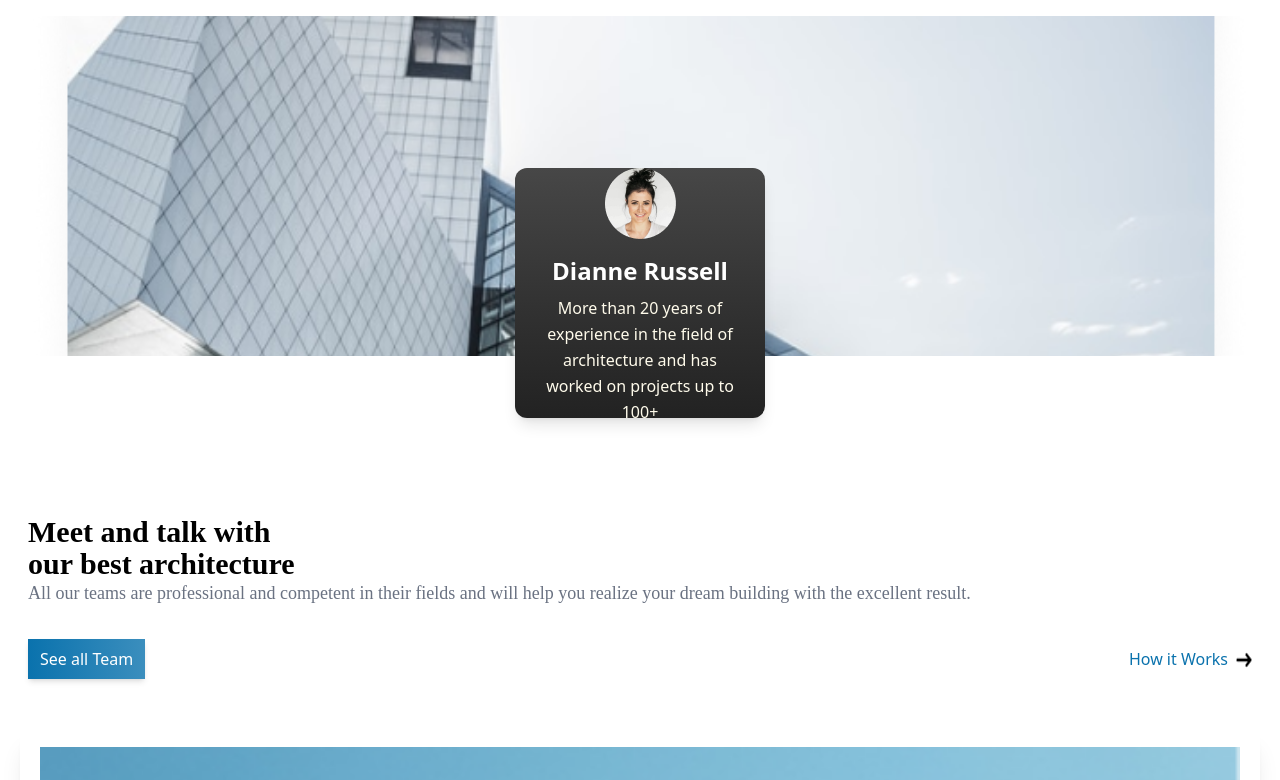
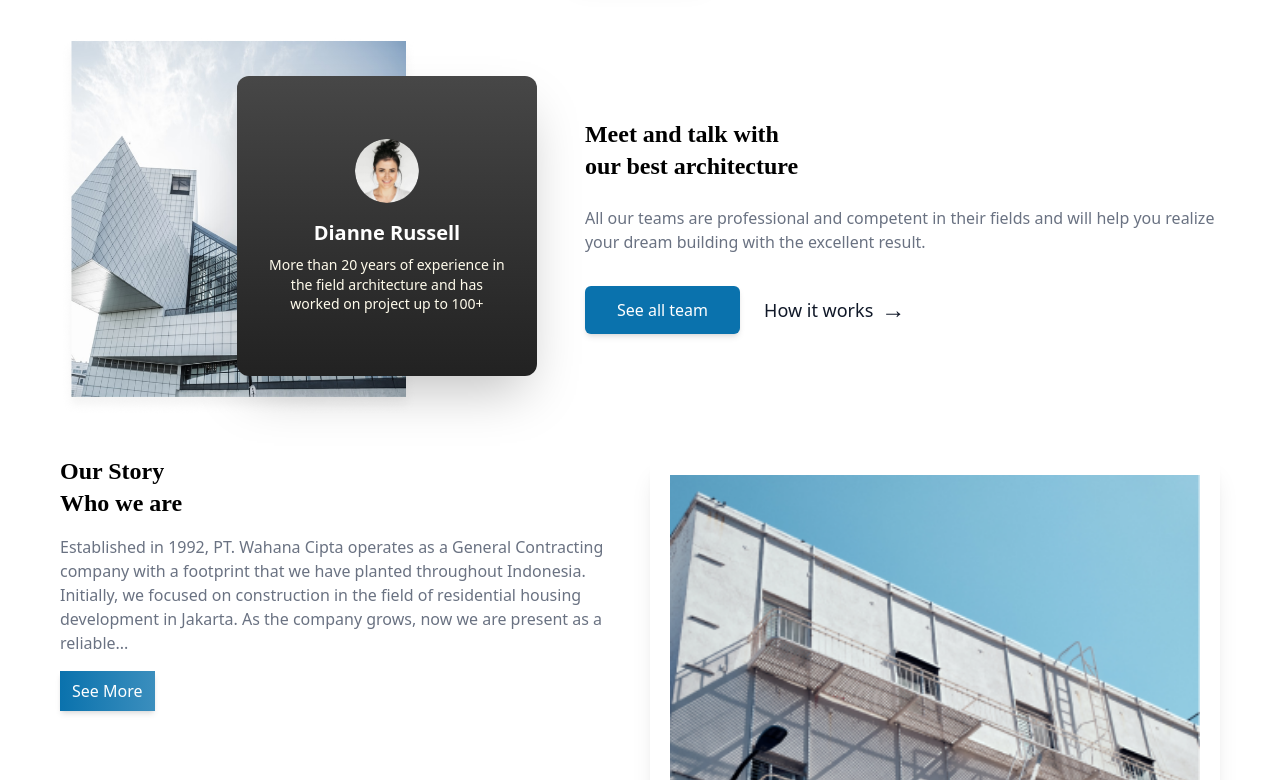
Before and after one commit to Techsavy-Maahir/Real-Estate-Landing-Page, a website: page index.html in a window 1280 px wide. Shown: the part 3552-4332 px from the top of the page. Drawn offline with Linux system fonts and the light colour scheme.

Commit message:
Made story section responsive and fixed feature cards layout

```diff
--- a/index.html
+++ b/index.html
@@ -132,18 +132,20 @@
       </div>
 
      <!-- Features Section -->
-<section class="p-5">
+<section class="p-5 mx-w-[1200px] mx-auto text-center">
   <div class="flex flex-col text-center gap-2">
     <div class="h-1 w-[90px] bg-gradient-to-r from-[#60BBEE] to-[#2387C0]"></div>
+    <div class="flex flex-col text-center gap-2 md:flex-row md:justify-between md:items-end">
       <h2 class="text-2xl font-bold text-[#242527] text-start">
       What Make Us <br> Different?
     </h2>
-    <p class="text-sm text-gray-700">
+    <p class="text-sm text-gray-700 md:max-w-[560px]">
       Check out our best service you can possibly orders in building your company and don't forget to ask via our email or our customer service if you are interested in using our services
     </p>
     </div>
+  </div>
 
-  <!-- Cards Section -->
+  <!-- Features Cards Section -->
   <div class="flex flex-col text-center gap-2 mt-10"> <!-- mt-10 = 40px -->
 
     <!-- Card 1 -->
@@ -159,7 +161,7 @@
     <!-- Card 2 -->
     <div class="mb-8">
       <div class="flex justify-center items-center mb-2">
-        <img class="shadow-xl" src="/Features-logo/Frame 645.png" alt="">
+        <img class="shadow-xl w-[140px]" src="/Features-logo/Frame 645.png" alt="">
       </div>
       <p class="text-sm text-gray-700">
         The prices we offer you are very competitive without reducing the quality of the company's work in the slightest
@@ -179,7 +181,7 @@
     <!-- Card 4 -->
     <div>
       <div class="flex justify-center items-center mb-2">
-        <img class="shadow-xl" src="/Features-logo/Frame 645 (1).png" alt="">
+        <img class="shadow-xl w-[140px]" src="/Features-logo/Frame 645 (1).png" alt="">
       </div>
       <p class="text-sm text-gray-700">
         The material determines the building itself so we recommend that you use the best & quality materials in its class.
@@ -189,59 +191,66 @@
   </div>
 </section>
 
-  <div class="flex flex-col gap-2 p-2">
-    <!-- Team Section -->
-   <section class="relative p-5">
-  <!-- Container to hold image and gradient box -->
-  <div class="relative">
+ <section class="relative p-5 max-w-[1200px] mx-auto flex flex-col lg:flex-row lg:items-center lg:gap-10">
+
+    <!-- LEFT: Image + Card -->
+    <div class="relative w-full lg:w-1/2 flex justify-center mb-20 lg:mb-0 lg:order-1">
         <img
             src="../Team_imgs/Team_bg.png"
             alt="Team background"
-      class="w-full h-[340px] object-cover rounded-xl"
+            class="w-full max-h-[400px] object-cover rounded-xl"
         />
 
-    <!-- Gradient box: centered horizontally, 25% below image -->
-    <div class="absolute left-1/2 bottom-[-62px] -translate-x-1/2">
-      <div class="h-[250px] w-[250px] bg-gradient-to-b from-[#474747] to-[#222222] rounded-xl shadow-lg ">
-        <img src="Team_imgs\Team_avatar.png" alt="Team Avatar" class=" flex justify-center items-center mt-10 mx-auto" />
-        <h2 class="text-white text-center text-2xl font-bold mt-4">Dianne Russell</h2>
-       <p class="text-amber-50 text-center text-base leading-relaxed sm:px-6 px-3 mt-2">
-          More than 20 years of experience in the field of architecture and has
-          worked on projects up to 100+
+        <div class="absolute left-1/2 bottom-[-62px] -translate-x-1/2
+                    lg:left-auto lg:right-[-120px] lg:top-1/2 lg:-translate-y-1/2
+                    lg:bottom-auto lg:translate-x-0">
+
+            <div class="h-[300px] w-[300px] bg-gradient-to-b from-[#474747] to-[#222222] rounded-xl shadow-2xl p-5 flex flex-col justify-center">
+                <div class="w-16 h-16 rounded-full overflow-hidden mx-auto">
+                    <img src="Team_imgs/Team_avatar.png" alt="Team Avatar" class="w-full h-full object-cover" />
+                </div>
+
+                <h2 class="text-white text-center text-xl font-bold mt-4">Dianne Russell</h2>
+                <p class="text-amber-50 text-center text-sm leading-snug sm:px-3 px-1 mt-2">
+                    More than 20 years of experience in the field architecture and has
+                    worked on project up to 100+
                 </p>
             </div>
         </div>
     </div>
 
-    <h2 class="mt-40 font-semibold text-[30px] leading-[32px] font-[Poppins] weight-[600]">
+    <!-- RIGHT: Text content -->
+    <div class="w-full  mt-20 lg:mt-0 lg:order-2 lg:pl-32">
+        <!-- Added lg:pl-32 to push text right -->
+        <h2 class="font-black text-[24px] leading-[32px] font-[Poppins] weight-[700 mb-6">
             Meet and talk with <br>
             our best architecture
         </h2>
 
-    <p class="text-[18px] font-[Poppins] text-gray-500 mb-8">All our teams are professional and competent in their fields and will help you realize your dream building with the excellent result.</p>
+        <p class="text-gray-500 mb-8">
+            All our teams are professional and competent in their fields and will help you realize your dream building with the excellent result.
+        </p>
 
-<div class="flex justify-between items-center">
-  <!-- Left Button -->
-  <button class="bg-gradient-to-r from-[#0A72AD] to-[#0A72AD]/80 text-white font-medium px-3 py-2 shadow-md hover:shadow-lg transition-all duration-300">
-    See all Team
+        <div class="flex items-center gap-6">
+            <button class="bg-[#0A72AD] text-white font-medium px-8 py-3 shadow-md hover:bg-[#085d8c] transition-colors duration-300 rounded-md">
+                See all team
             </button>
 
-  <!-- Right Button + Arrow -->
-  <div class="flex items-center gap-2">
-    <button class="flex items-center gap-2 font-medium text-[#0A72AD] hover:text-[#085d8c] transition-colors duration-300">
-      How it Works
-      <img src="Team_imgs/Vector.png" alt="Arrow Icon" class="w-4 h-4 mt-[2px]" />
-    </button>
-  </div>
+            <a href="#" class="flex items-center gap-2 font-medium text-gray-900 hover:text-gray-700 transition-colors duration-300 text-lg">
+                How it works
+                <span class="text-2xl mt-[-2px]">&rarr;</span>
+            </a>
         </div>
     </div>
 </section>
 
+
   <!-- Story Section -->
-  <section class="p-5 flex flex-col gap-4">
+  <section class="p-5 flex flex-col gap-4 md:flex-row-reverse max-w-[1200px] mx-auto">
 
-    <img src="./StoryImgs/image.png" alt="Story Image" class="w-full p-5 shadow-xl rounded-xl" />
+    <img src="./StoryImgs/image.png" alt="Story Image" class="w-full p-5 shadow-xl rounded-xl max-w-[570px] flex-1" />
 
+    <div class=" flex flex-col gap-4 flex-1">
 
     <h2 class="font-black text-[24px] leading-[32px] font-[Poppins] weight-[700]">
       Our Story <br>
@@ -253,6 +262,7 @@
       <button class="bg-gradient-to-r from-[#0A72AD] to-[#0A72AD]/80 text-white font-medium px-3 py-2 shadow-md hover:shadow-lg transition-all duration-300 self-start">
         See More
       </button>
+    </div>
   </section>
 
   <!-- News Update Section -->
@@ -342,7 +352,7 @@
    <div class="mx-auto max-w-[1200px] bg-[#2B2B2B] text-white p-5 flex flex-col md:flex-row gap-[40px] md:gap-[140px] py-20">
     <div class="flex flex-col gap-4 max-w-[550px]">
      <h2>Logo</h2>
-    <p>is a general contractor company based in Jakarta. More than 25 years of experience in building and carving out Indonesia's development.</p>
+    <p>It is a general contractor company based in Jakarta. More than 25 years of experience in building and carving out Indonesia's development.</p>
     <div class="flex mt-4 gap-2">
       <img src="./SocialLogo/Twitter.png" alt="Twitter">
       <img src="./SocialLogo/Insta.png" alt="Instagram">
```
Also changed, not shown: Features-logo/Frame 645 (1).png, Features-logo/Frame 645.png, image.png (deleted), src/output.css. Lines whose indentation alone changed are shown as unchanged.
